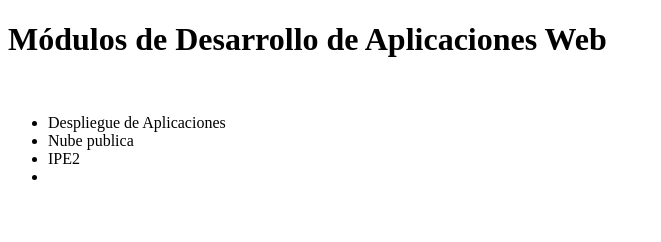
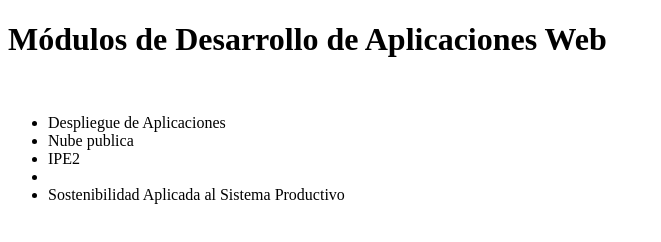
Before and after one commit to VickyPrueba/dawAct4_1, a plain HTML site: page index.html in a window 1280 px wide. Shown: the whole page, without its empty margins (0-661 px from the left). Drawn offline with Linux system fonts and the light colour scheme.

Commit message:
Modulo diferente anadido

```diff
--- a/index.html
+++ b/index.html
@@ -11,6 +11,7 @@
         <li>Despliegue de Aplicaciones</li>
 	<li>Nube publica</li>
 	<li> IPE2 <li>
+	<li>Sostenibilidad Aplicada al Sistema Productivo </li>
 
     </ul>
 
```
